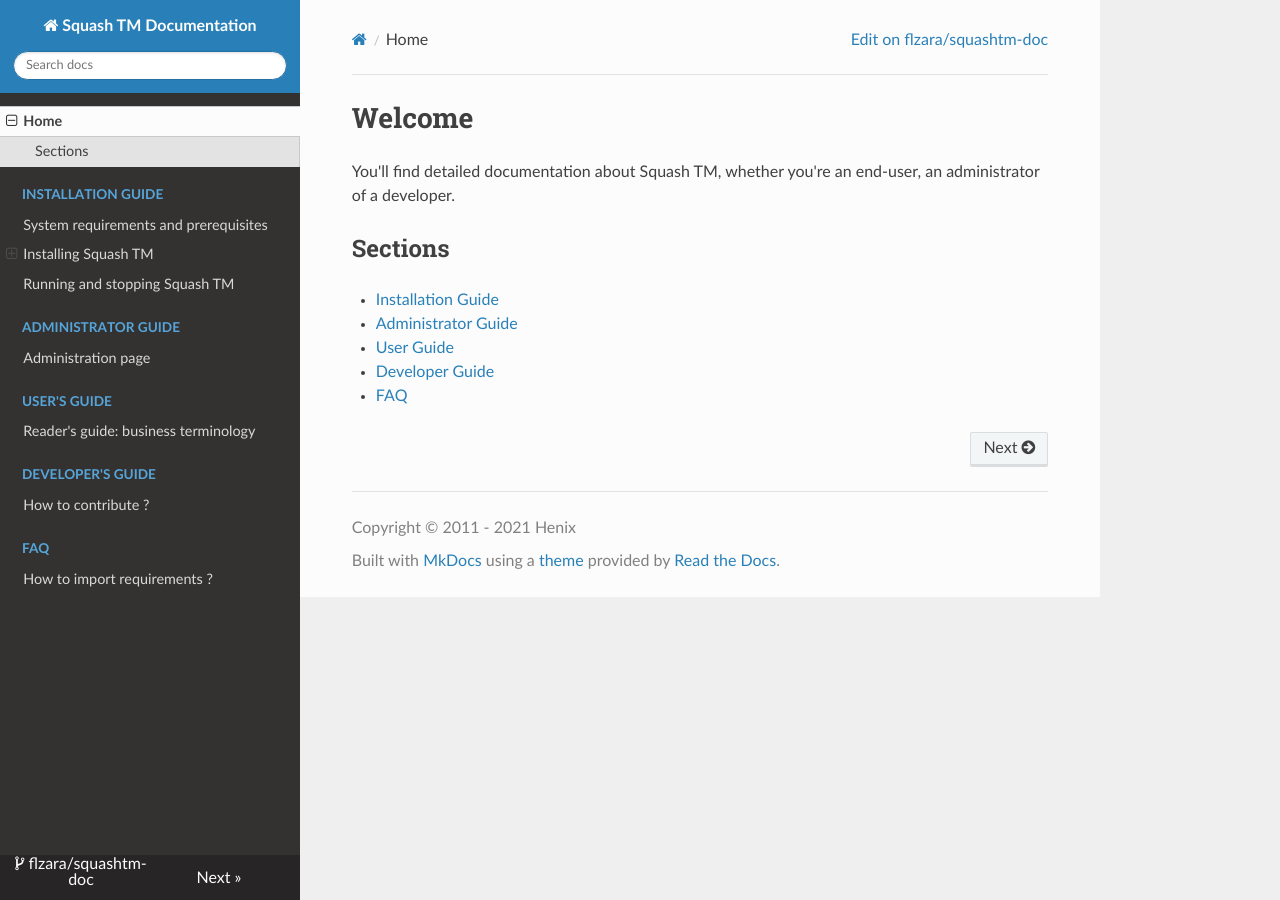
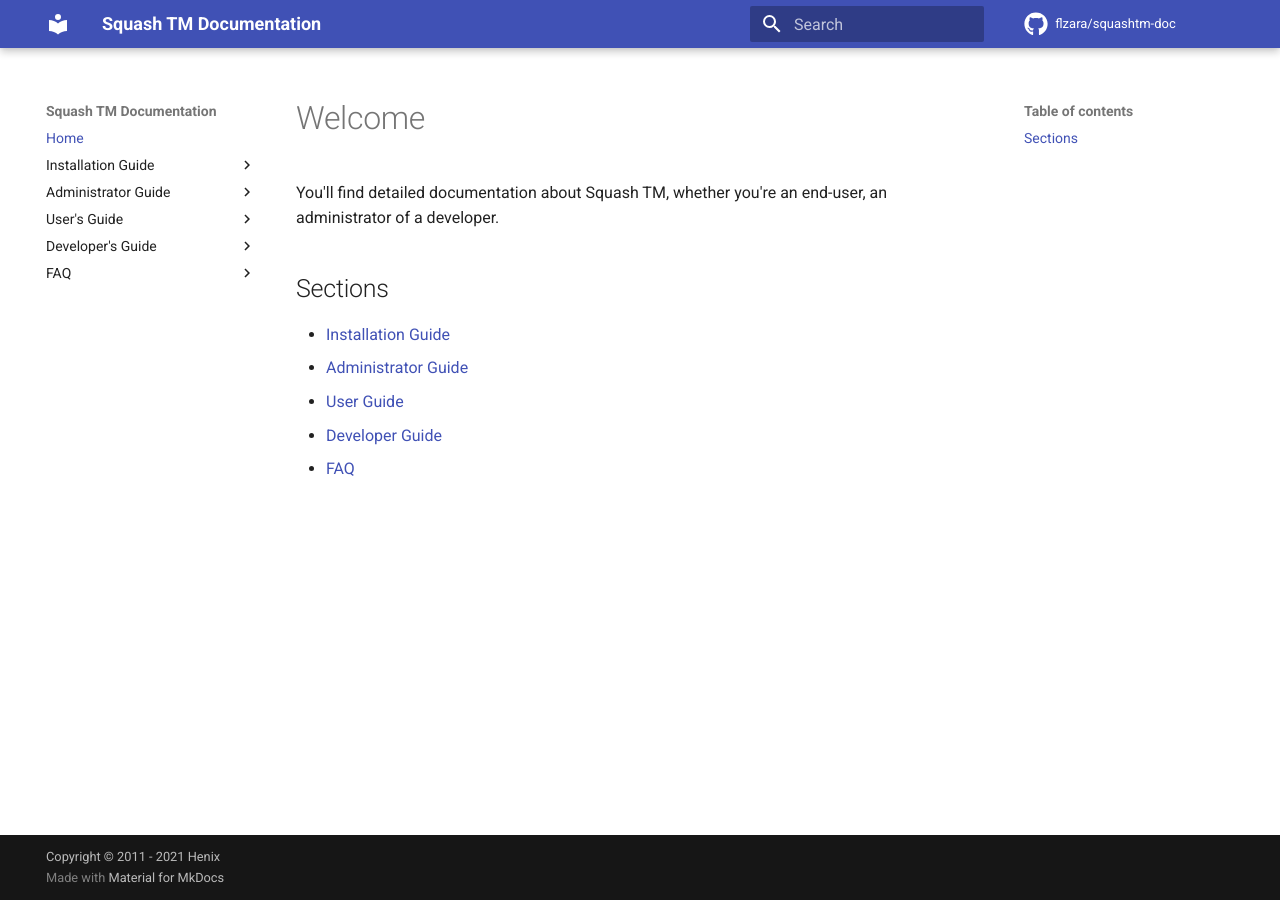
Before and after one commit to flzara/squashtm-doc-demo, an MkDocs documentation site: the page built from docs/index.md, in a window 1280 px wide. Built offline with MkDocs 1.6.1 and Material for MkDocs 9.7.7, drawn with Linux system fonts in a browser that asks for light colours; nearby versions of some CDN libraries; comment, search, counter and statistics services are not loaded.

```diff
--- a/mkdocs.yml
+++ b/mkdocs.yml
@@ -12,13 +12,23 @@
 
 # Theme
 theme:
-  name: readthedocs
+  name: material
+  icon:
+    repo: fontawesome/brands/github
+
+# Plugins
+plugins:
+  - search
+  - git-revision-date-localized:
+      fallback_to_build_date: true
 
 # Extensions
 markdown_extensions:
   - admonition            # https://squidfunk.github.io/mkdocs-material/reference/admonitions/
   - meta                  # https://www.mkdocs.org/user-guide/writing-your-docs/#meta-data
   - tables                # https://www.mkdocs.org/user-guide/writing-your-docs/#tables
+  - pymdownx.keys         # https://squidfunk.github.io/mkdocs-material/reference/code-blocks/#keys
+  - pymdownx.smartsymbols # https://facelessuser.github.io/pymdown-extensions/extensions/smartsymbols/
   - pymdownx.superfences  # https://facelessuser.github.io/pymdown-extensions/extensions/superfences/#superfences
   - pymdownx.tabbed       # https://squidfunk.github.io/mkdocs-material/reference/content-tabs/#tabbed
   - pymdownx.tasklist:    # https://facelessuser.github.io/pymdown-extensions/extensions/tasklist/
--- /dev/null
+++ b/requirements.txt
@@ -0,0 +1,3 @@
+mkdocs-material
+mkdocs-git-revision-date-localized-plugin
+pymdown-extensions
```
